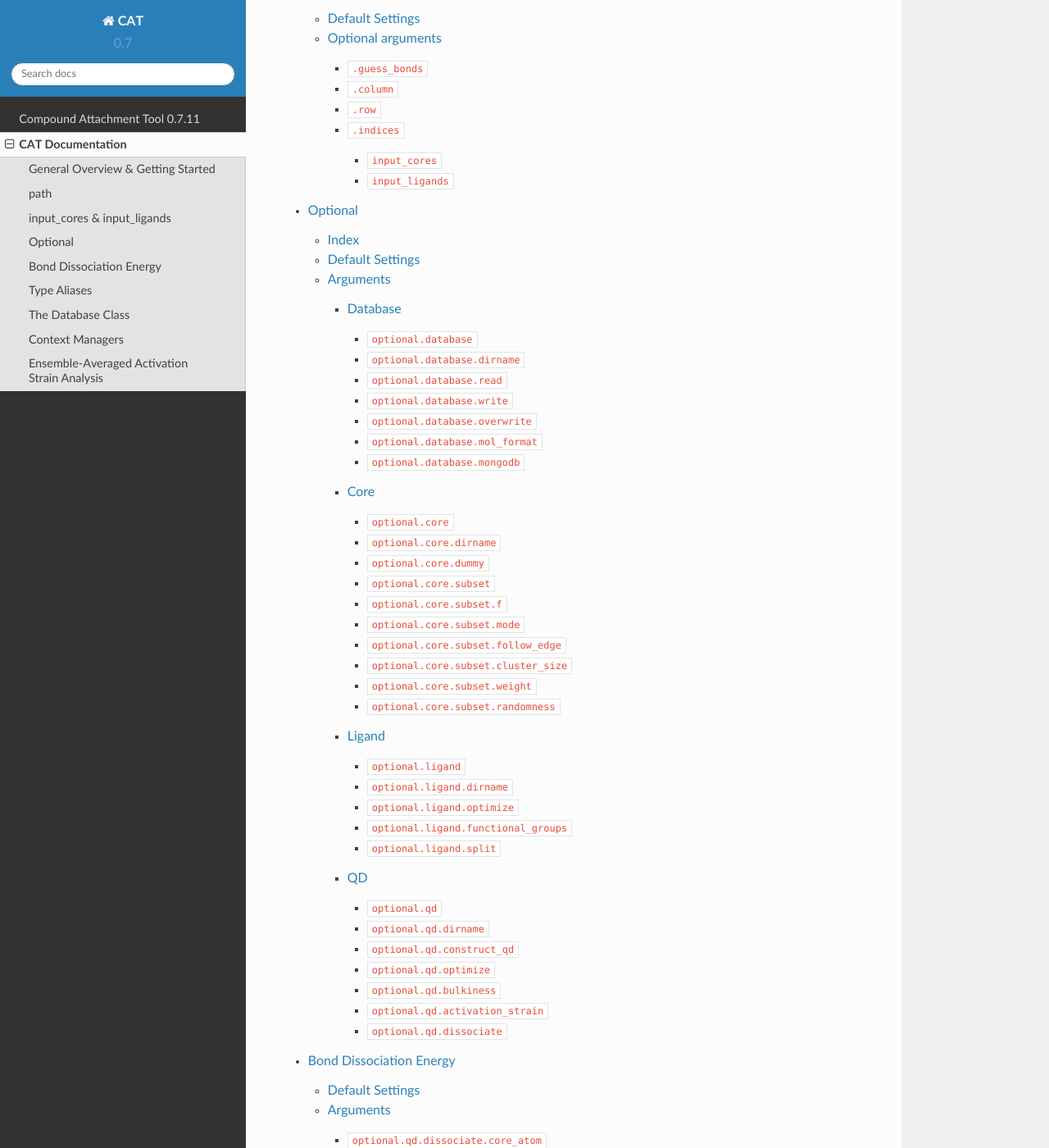
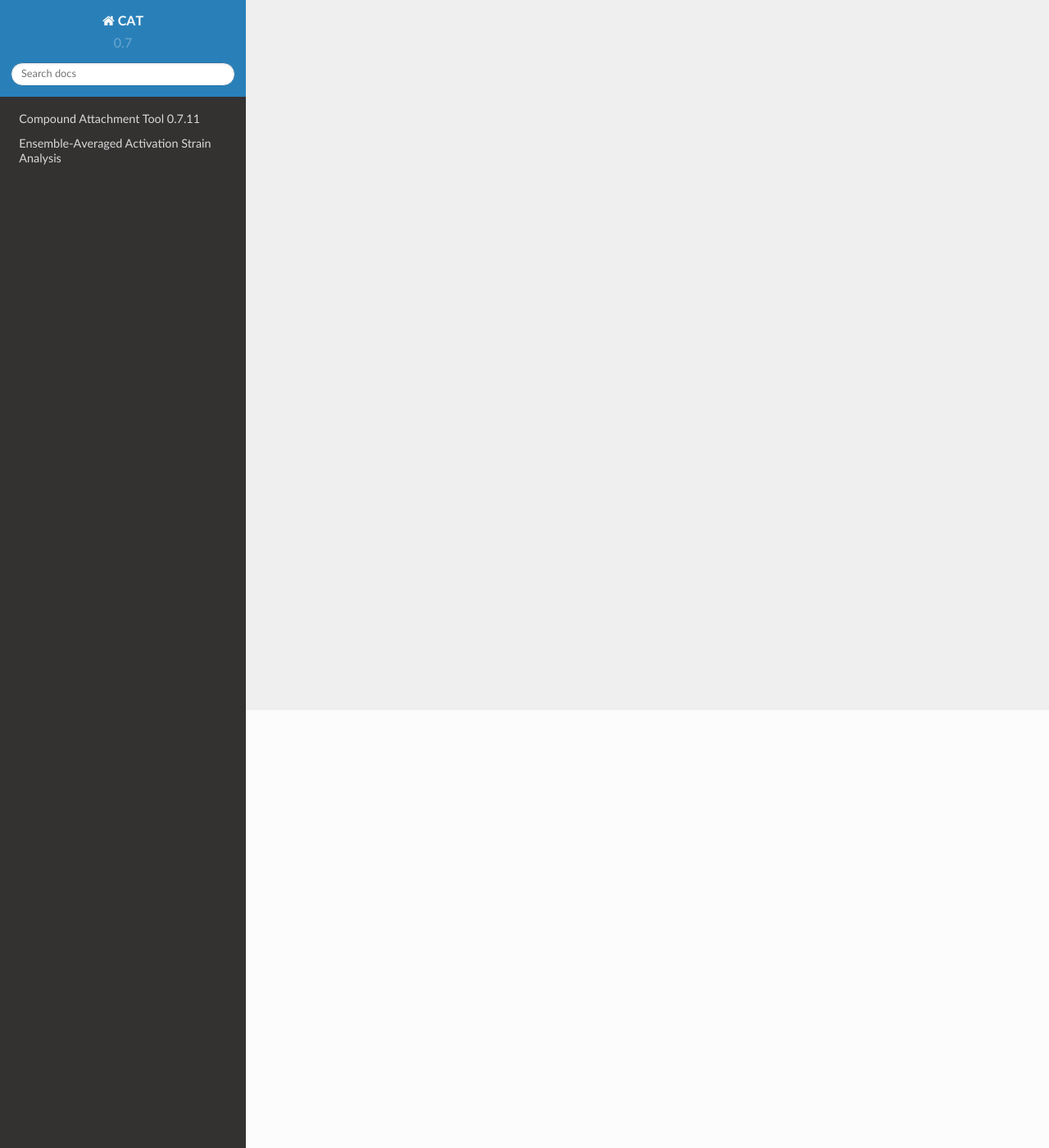
Before and after one commit to nlesc-nano/CAT, a Sphinx documentation site: the page built from docs/0_documentation.rst, in a window 1280 px wide and 1400 px high, scrolled down 534 px. Shown: the whole window at 82% size. Built offline with Sphinx 7.4.7 and the Read the Docs theme 2.0.0, drawn with Linux system fonts in a browser that asks for light colours; some of the changed text lies outside the part shown.

Commit message:
Update 0_documentation.rst

```diff
--- a/docs/0_documentation.rst
+++ b/docs/0_documentation.rst
@@ -1,18 +1,2 @@
-CAT Documentation
-=================
-
-For a more detailed description of the **CAT** compound builder read the
-documentation. The documentation is divided into three parts: The basics,
-further details about the input cores & ligands and finally a more detailed
-look into the customization of the various jobs.
-
 .. toctree::
-    1_get_started
-    2_path
-    3_input_core_ligand
-    4_optional
-    5_bde
-    6_type_aliases
-    7_database
-    10_context_managers
     11_md_asa
```
